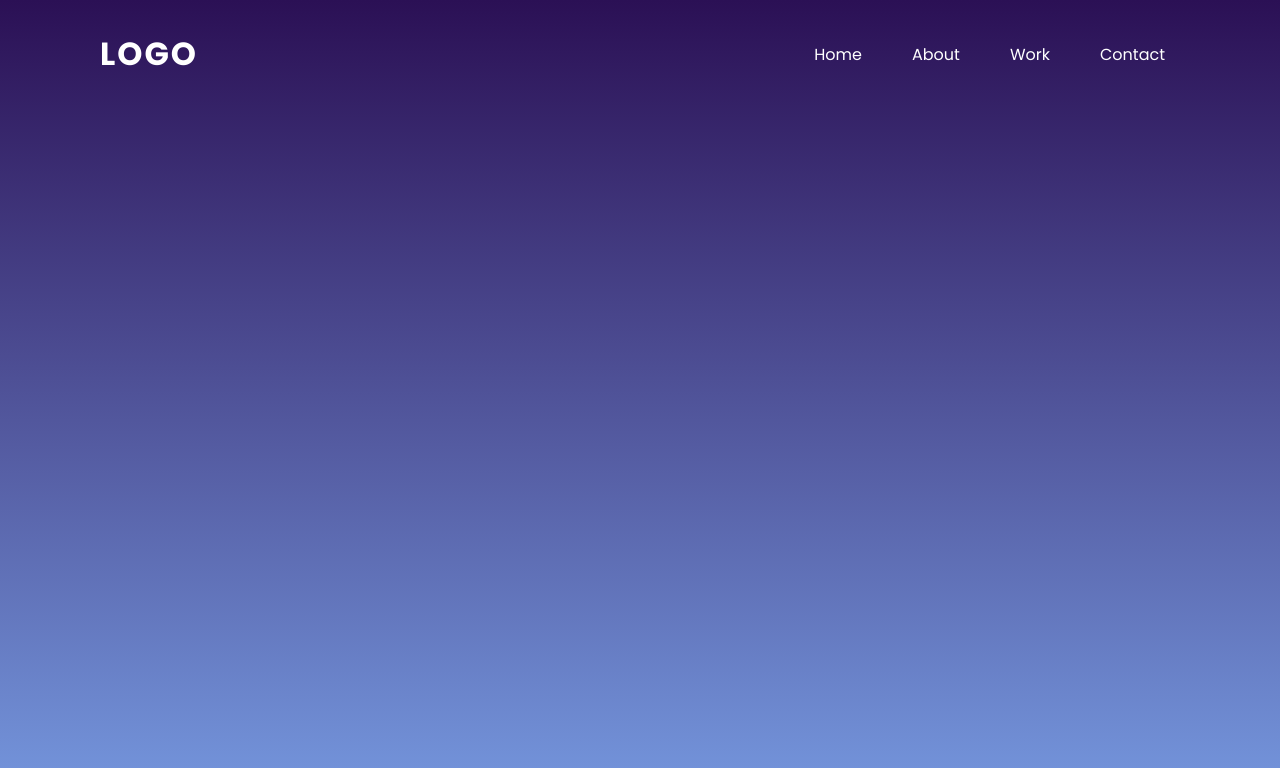
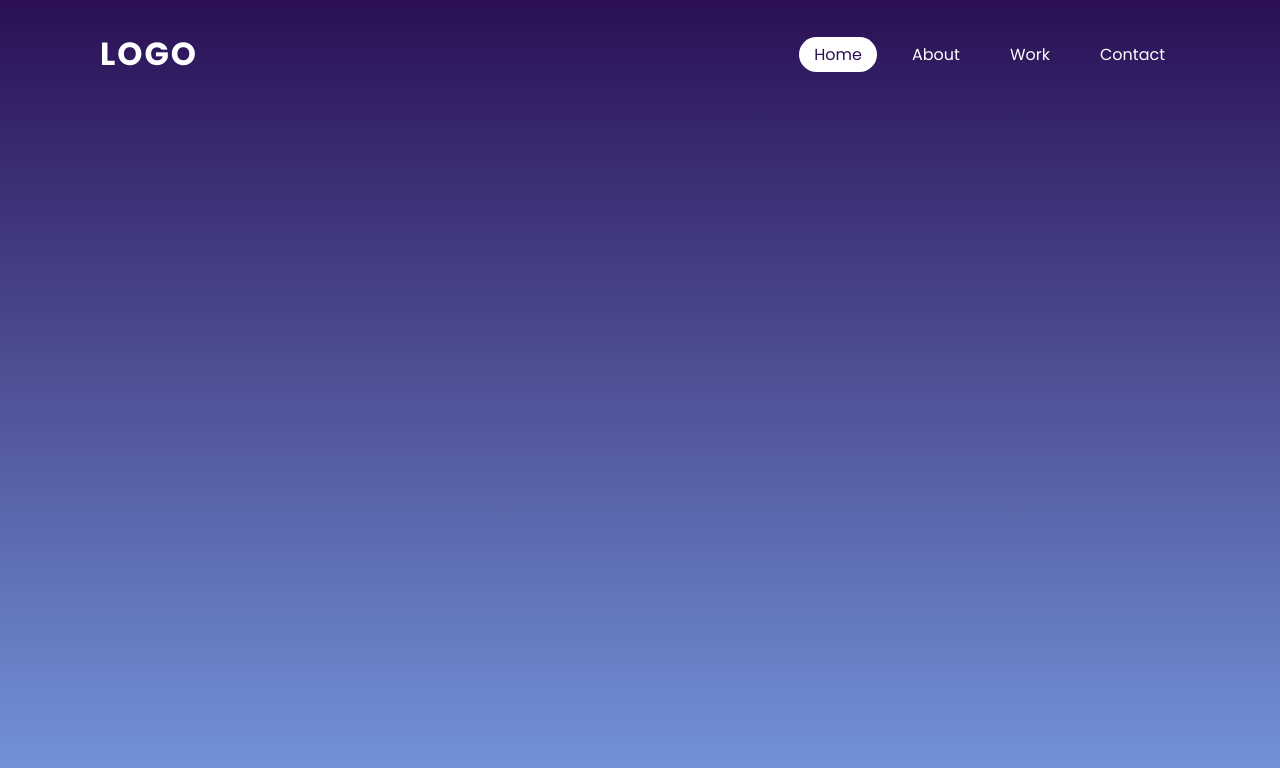
Before and after one commit to ArthurSobreira/paralax-website, a plain HTML site: page index.html in a window 1280 px wide. Drawn offline with Linux system fonts and the light colour scheme.

Commit message:
Update style.css

```diff
--- a/css/style.css
+++ b/css/style.css
@@ -48,9 +48,11 @@ header ul li a {
     padding: 6px 15px;
     color: #fff;
     border-radius: 20px;
+    transition: 0.5s;
 }
 
-header ul li a:hover {
+header ul li a:hover,
+header ul li a.active {
     background: #fff;
     color: #2b1055;
 }
```
